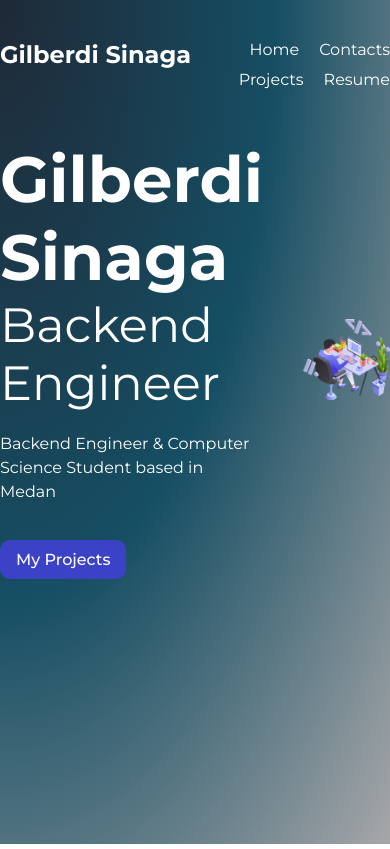
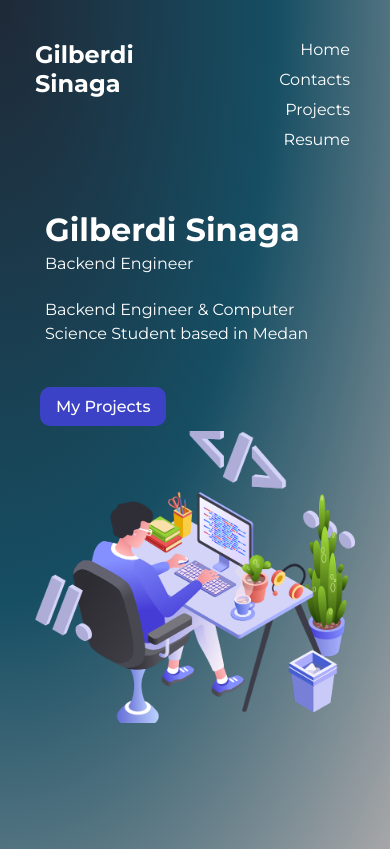
Before and after one commit to sngbd/gilberdi-tech, a Gatsby site: page / in a window 390 px wide. Built offline with nearby package versions, Linux system fonts and the light colour scheme; Gatsby itself is replaced by a stand-in of ours.

Commit message:
fix: make responsive

```diff
--- a/src/styles/global.css
+++ b/src/styles/global.css
@@ -63,3 +63,8 @@
   text-align: center;
   color: #bbb;
 }
+@media only screen and (max-width: 1280px) {
+  * {
+    padding: 0px 5px 5px;
+  }
+}
--- a/src/styles/home.module.css
+++ b/src/styles/home.module.css
@@ -20,3 +20,22 @@
   margin-top: 20px;
   font-weight: 500;
 }
+@media only screen and (max-width: 1280px) {
+  .header h2 {
+    font-size: 2.5em;
+  }
+  .header h3 {
+    font-size: 1.5em;
+  }
+}
+@media only screen and (max-width: 768px) {
+  .header {
+    display: inline-block;
+  }
+  .header h2 {
+    font-size: 2em;
+  }
+  .header h3 {
+    font-size: 1em;
+  }
+}
--- a/src/styles/projects.module.css
+++ b/src/styles/projects.module.css
@@ -27,3 +27,8 @@
   color: #ccc;
   margin-top: 4px;
 }
+@media only screen and (max-width: 768px) {
+  .projects {
+    display: inline-block;
+  }
+}
```
